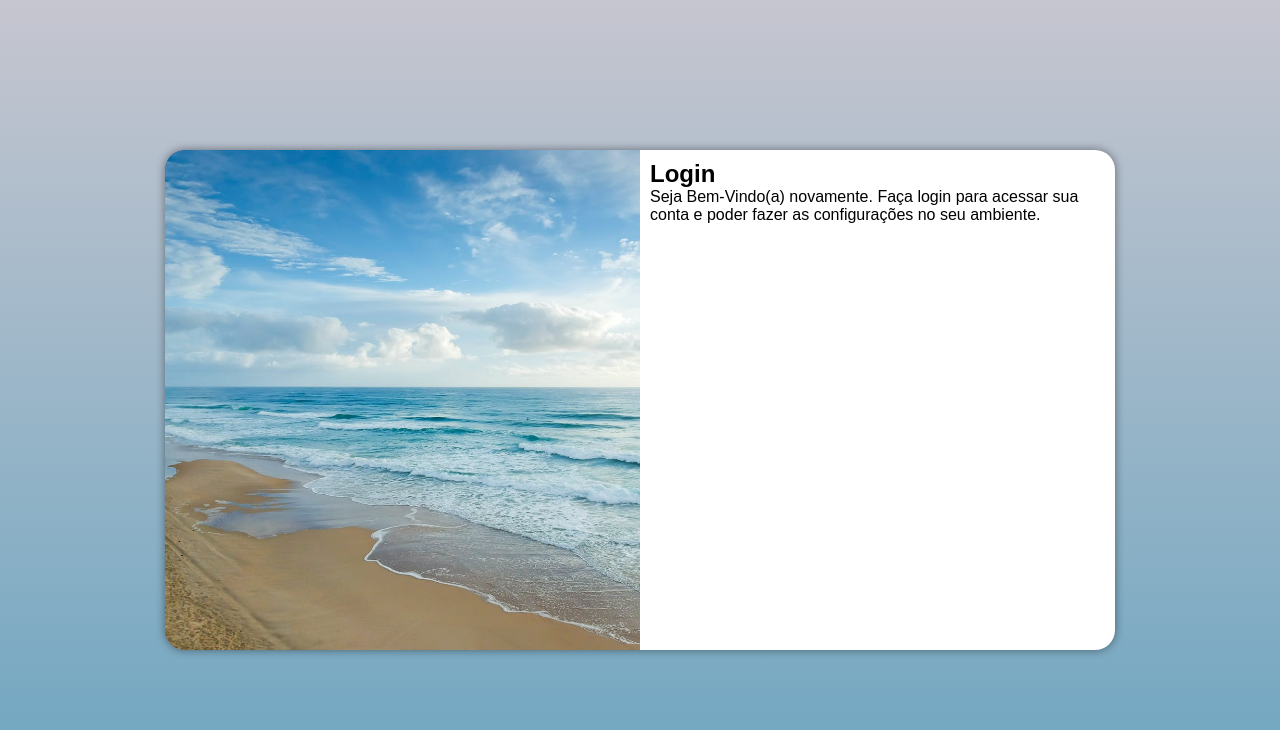
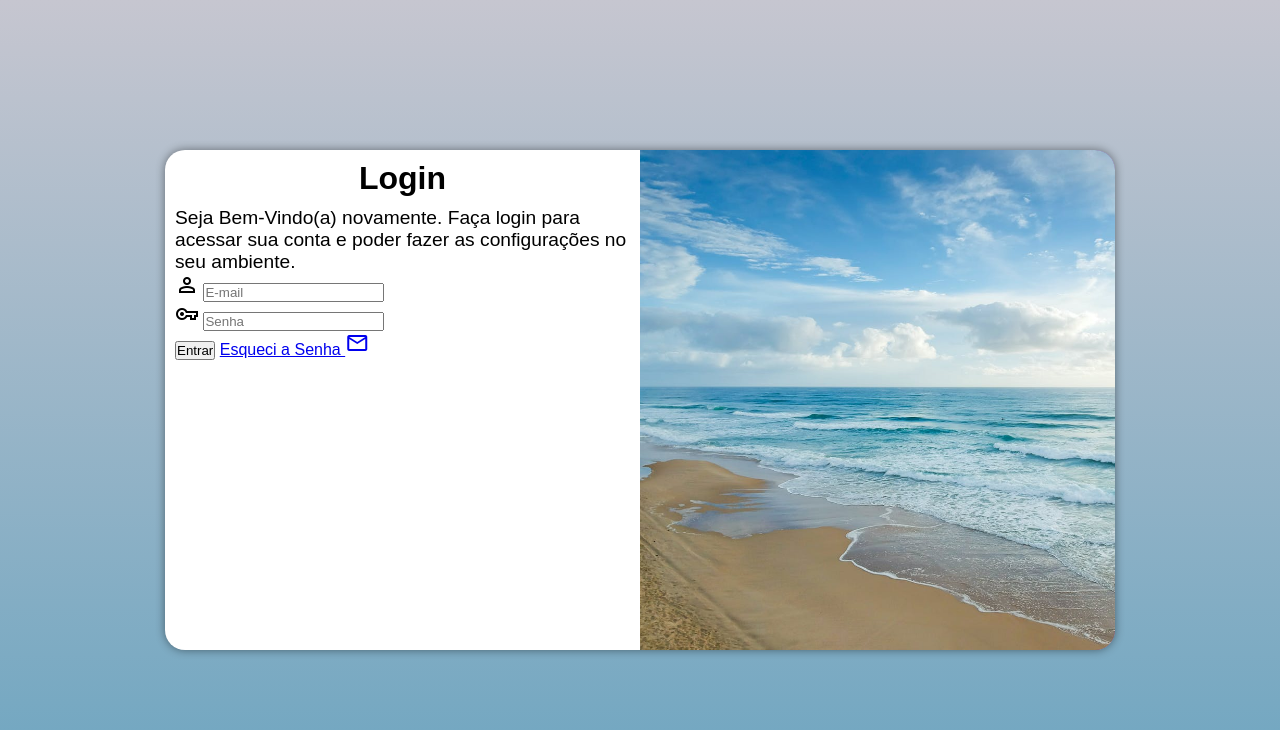
Before and after one commit to rafasousa1/projeto-login, a plain HTML site: page index.html in a window 1280 px wide. Drawn offline with nearby package versions, Linux system fonts and the light colour scheme.

Commit message:
adicionei o formulario

```diff
--- a/estilos/mq.css
+++ b/estilos/mq.css
@@ -29,12 +29,20 @@
         width: 950px;
     }
     section#login > div#imagem{
-        float: left;
+        float: right;
         width: 50%;
         height: 100%;
     }
     section#login > div#formulario{
-        float: right;
+        float: left;
         width: 50%;
     }
+
+    div#formulario > h1{
+        font-size: 2em;
+    }
+
+    div#formulario > p {
+        font-size: 1.2em;
+    }
 }
--- a/estilos/style.css
+++ b/estilos/style.css
@@ -53,3 +53,12 @@ section#login > div#formulario{
     display: block;
     padding: 10px;
 }
+
+div#formulario > h1{
+    text-align: center;
+    margin-bottom: 10px;
+}
+
+div#formulario > p {
+    font-size: 0.8em;
+}
--- a/index.html
+++ b/index.html
@@ -4,6 +4,7 @@
     <meta charset="UTF-8">
     <meta name="viewport" content="width=device-width, initial-scale=1.0">
     <title>Login</title>
+    <link rel="stylesheet" href="https://fonts.googleapis.com/css2?family=Material+Symbols+Outlined:opsz,wght,FILL,GRAD@24,400,0,0" />
     <link rel="stylesheet" href="estilos/style.css">
     <link rel="stylesheet" href="estilos/mq.css">
 </head>
@@ -16,8 +17,24 @@
             <div id="formulario">
                 <h1>Login</h1>
                 <p>Seja Bem-Vindo(a) novamente. Faça login para acessar sua conta e poder fazer as configurações no seu ambiente.</p>
-                <form action="login.php" method="post">
+                <form action="login.php" method="post" autocomplete="on">
+                    <div class="campo">
+                        <span class="material-symbols-outlined">
+                            person
+                        </span>
+                            <input type="email" name="login" id="ilogin" placeholder="E-mail" autocomplete="email" required maxlength="30">
+                    </div>
 
+                    <div class="campo">
+                        <span class="material-symbols-outlined">
+                            vpn_key
+                            </span>
+                            <input type="password" name="senha" id="isenha" placeholder="Senha" autocomplete="current-password" required minlength="8" maxlength="15">
+                    </div>
+                    <input type="submit" value="Entrar">
+                    <a href="esqueci.html">
+                        Esqueci a Senha <span class="material-symbols-outlined">mail</span>
+                    </a>
                 </form>
             </div>
 
```
